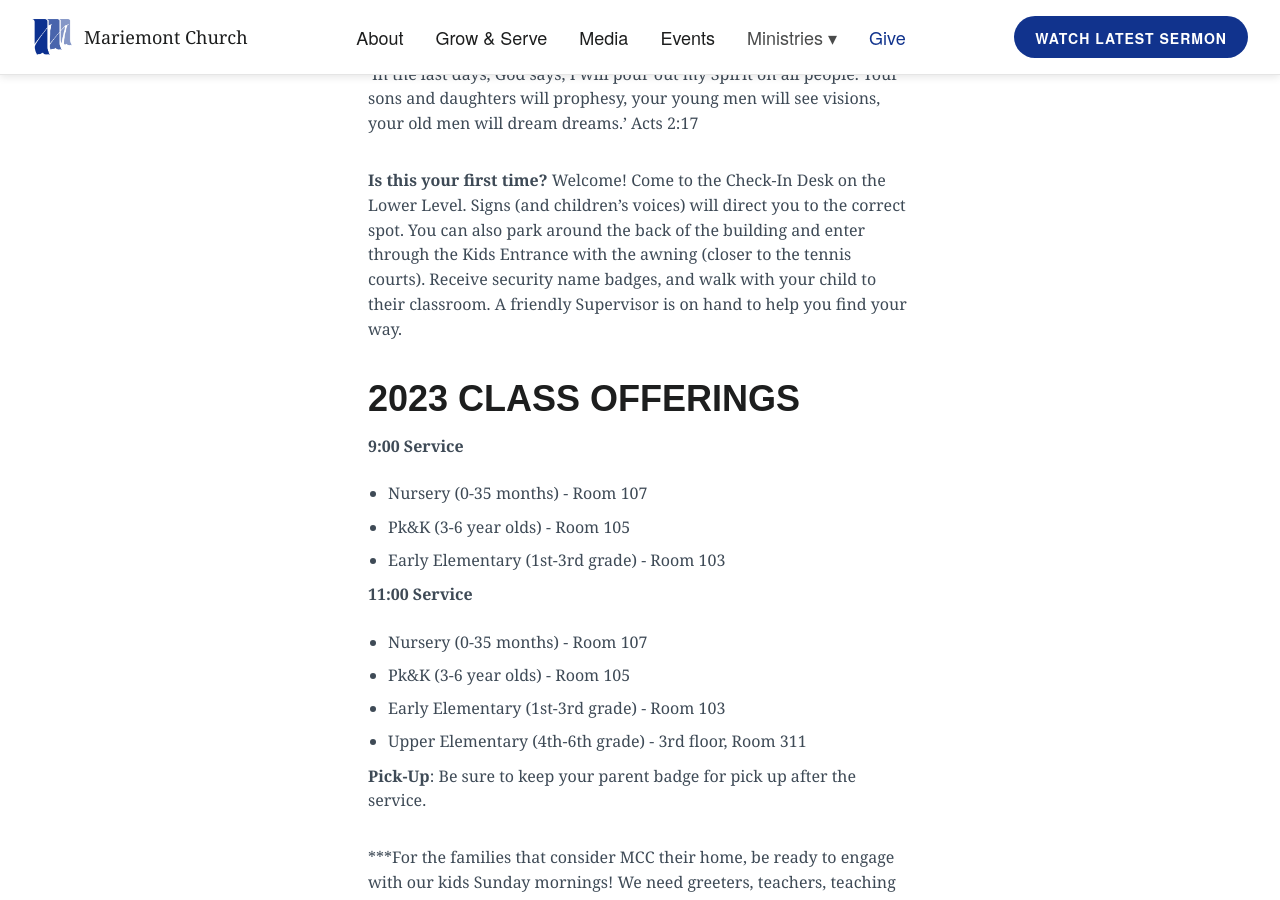
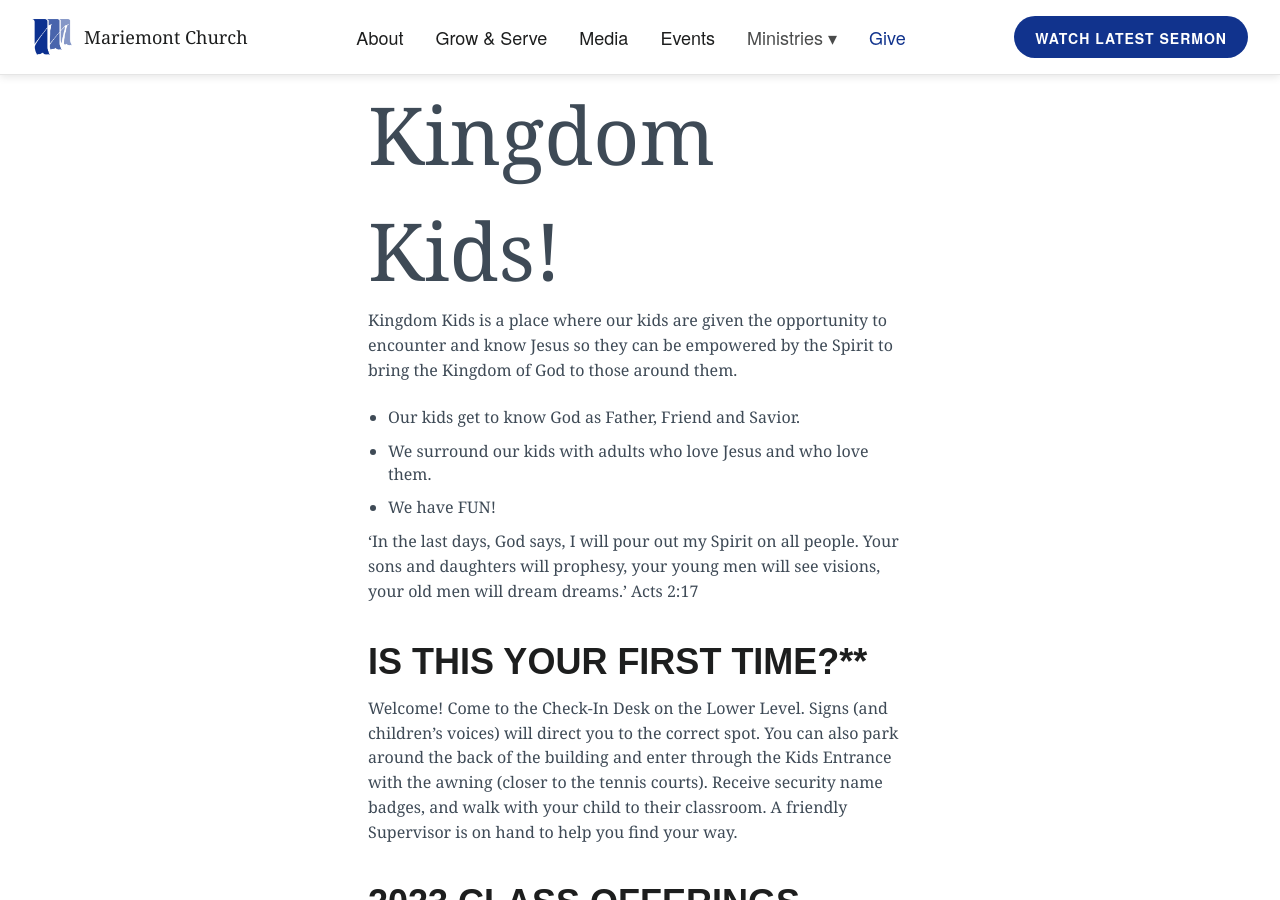
Before and after one commit to lukemoderwell/mariemont, a Jekyll site: the page built from kids.md, in a window 1280 px wide and 900 px high, scrolled down 1080 px. Built offline with Jekyll 4.4.1, drawn with Linux system fonts in a browser that asks for light colours; nearby versions of some CDN libraries.

Commit message:
Updated Kids

```diff
--- a/kids.md
+++ b/kids.md
@@ -13,7 +13,7 @@
 layout: page
 ---
 
-## Welcome to Mariemont Church’s Kingdom Kids!
+# Welcome to Mariemont Church’s Kingdom Kids!
 
 Kingdom Kids is a place where our kids are given the opportunity to encounter and know Jesus so they can be empowered by the Spirit to bring the Kingdom of God to those around them.
 
@@ -23,7 +23,7 @@
 
 ‘In the last days, God says, I will pour out my Spirit on all people. Your sons and daughters will prophesy, your young men will see visions, your old men will dream dreams.’ Acts 2:17
 
-**Is this your first time?**
+## Is this your first time?**
 Welcome! Come to the Check-In Desk on the Lower Level. Signs (and children’s voices) will direct you to the correct spot. You can also park around the back of the building and enter through the Kids Entrance with the awning (closer to the tennis courts). Receive security name badges, and walk with your child to their classroom. A friendly Supervisor is on hand to help you find your way.
 
 ## 2023 Class Offerings
```
